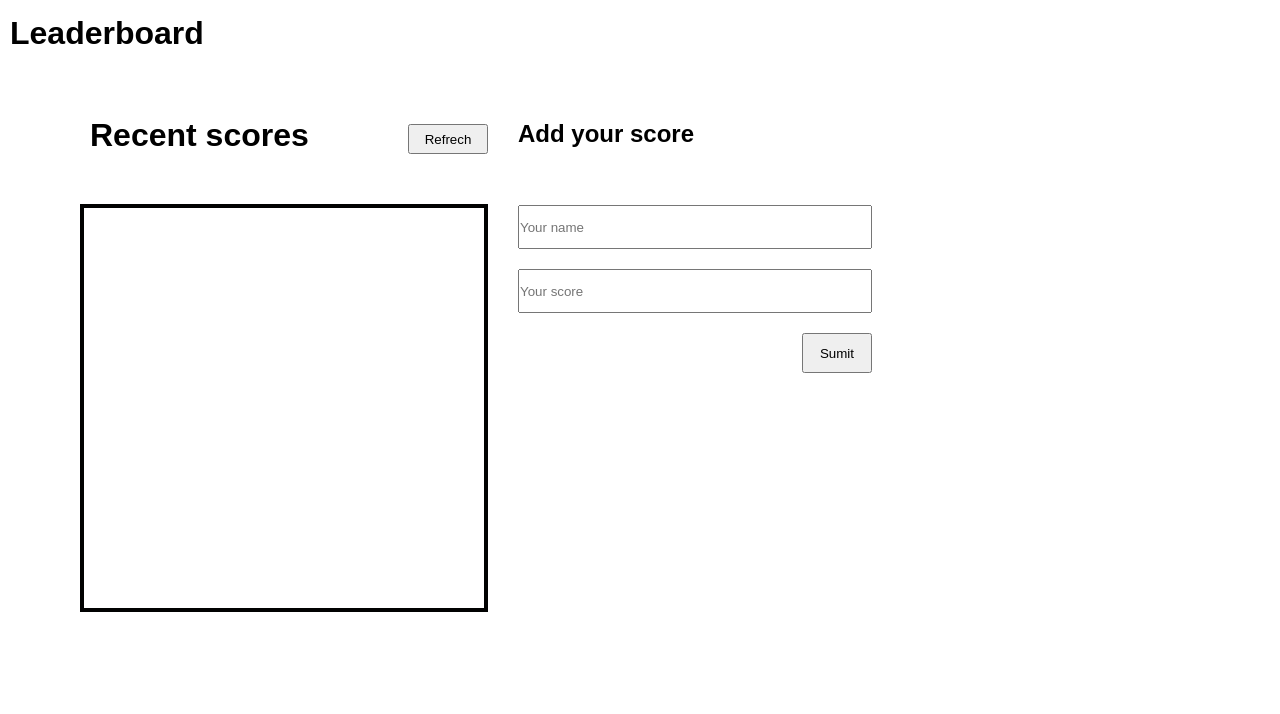
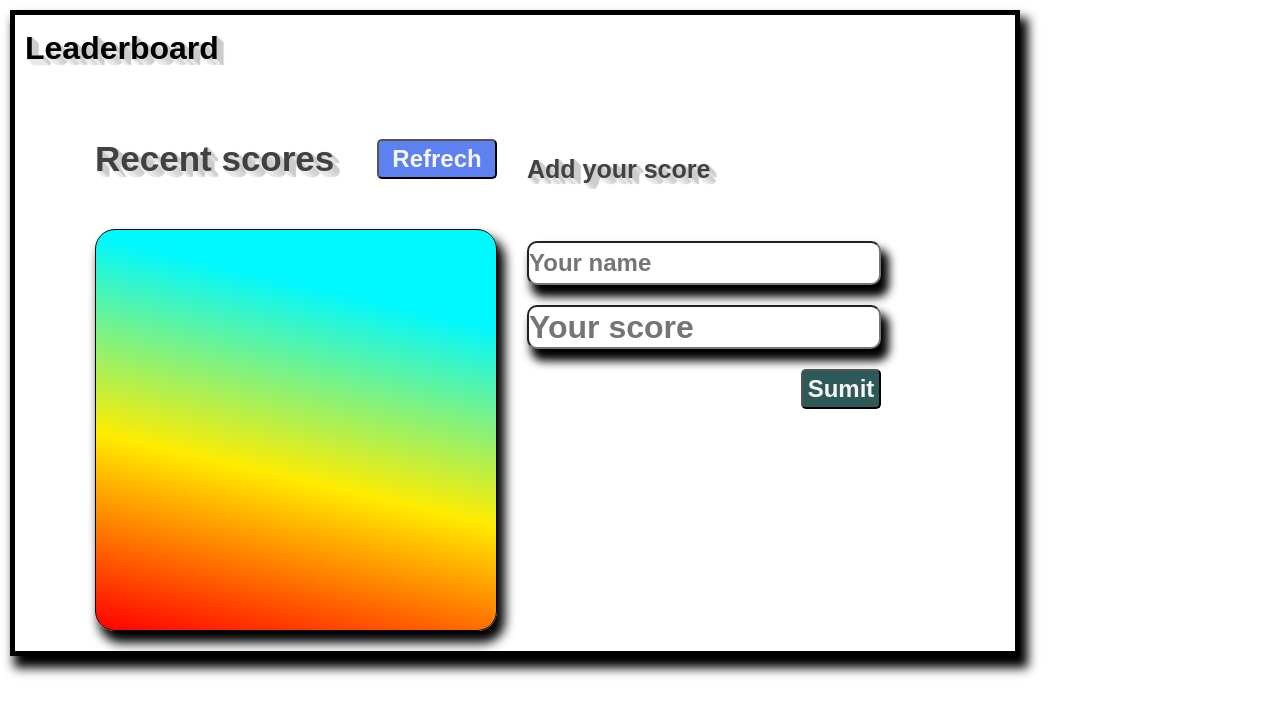
Before and after one commit to massazoum/Leaderboard, a website built with webpack: page src/index.html in a window 1280 px wide. Built offline with nearby package versions, Linux system fonts and the light colour scheme.

Commit message:
Adding style to the leaderboard page

```diff
--- a/src/index.html
+++ b/src/index.html
@@ -13,7 +13,7 @@
 
    <div class="tabescore">
     <div class="head-tabescore">
-     <h1> Recent scores</h1>
+     <h2> Recent scores</h2>
      <button class="btn-refresh">Refrech</button>
     </div>
     <div class="ScoresListes">
--- a/src/style.css
+++ b/src/style.css
@@ -5,18 +5,31 @@
 }
 
 h1 {
+  color: hsl(0, 20%, 1%);
+  background-color: hsl(0, 0%, 100%);
   margin-top: 15px;
   margin-left: 10px;
+  font-weight: 800;
+  font-size: xx-large;
+  text-shadow: 1px 0 1px hsl(0, 0%, 80%), 0 1px 1px hsl(0, 0%, 93%), 2px 1px 1px hsl(0, 0%, 80%), 1px 2px 1px hsl(0, 0%, 93%), 3px 2px 1px hsl(0, 0%, 80%), 2px 3px 1px hsl(0, 0%, 93%), 4px 3px 1px hsl(0, 0%, 80%), 3px 4px 1px hsl(0, 0%, 93%), 5px 4px 1px hsl(0, 0%, 80%), 4px 5px 1px hsl(0, 0%, 93%), 6px 5px 1px hsl(0, 0%, 80%), 5px 6px 1px hsl(0, 0%, 93%), 7px 6px 1px hsl(0, 0%, 80%);
 }
 
 main {
+  margin-top: 10px;
+  margin-left: 10px;
+  border: 5px solid black;
   display: flex;
+  width: 1000px;
+  height: auto;
+  padding-bottom: 10px;
+  box-shadow: 6px 10px 10px 2px black;
 }
 
 .leoderbaord {
   width: auto;
   height: auto;
   margin-right: 30px;
+  padding-bottom: 10px;
 }
 
 .tabescore {
@@ -29,26 +42,50 @@ main {
   justify-content: space-between;
 }
 
+.head-tabescore h2 {
+  margin-top: 22px;
+  font-weight: 800;
+  font-size: 35px;
+  text-shadow: 1px 0 1px hsl(0, 0%, 80%), 0 1px 1px hsl(0, 0%, 93%), 2px 1px 1px hsl(0, 0%, 80%), 1px 2px 1px hsl(0, 0%, 93%), 3px 2px 1px hsl(0, 0%, 80%), 2px 3px 1px hsl(0, 0%, 93%), 4px 3px 1px hsl(0, 0%, 80%), 3px 4px 1px hsl(0, 0%, 93%), 5px 4px 1px hsl(0, 0%, 80%), 4px 5px 1px hsl(0, 0%, 93%), 6px 5px 1px hsl(0, 0%, 80%), 5px 6px 1px hsl(0, 0%, 93%), 7px 6px 1px hsl(0, 0%, 80%);
+  color: rgb(65, 65, 65);
+}
+
 .btn-refresh {
   margin-top: 22px;
-  width: 80px;
-  height: 30px;
+  width: 120px;
+  height: 40px;
+  background: #5d81f0;
+  border-radius: 5px;
+  color: rgb(246, 244, 244);
+  font-weight: bold;
+  font-size: x-large;
 }
 
 .ScoresListes {
+  border-radius: 20px;
   margin-top: 50px;
   width: 400px;
   min-height: 400px;
-  border: 4px solid rgb(1, 2, 1);
+  box-shadow: 6px 10px 11px 2px black;
+  border: 1px solid rgb(1, 2, 1);
+  background: hsl(0, 100%, 50%);
+  background: linear-gradient(77deg, hsl(0, 100%, 50%) 0%, #ffec00 40%, #00f8ff 80%);
+  background: -webkit-linear-gradient(77deg, hsl(0, 100%, 50%) 0%, #ffec00 40%, #00f8ff 80%);
+  background: -moz-linear-gradient(77deg, hsl(0, 100%, 50%) 0%, #ffec00 40%, #00f8ff 80%);
 }
 
 .ScoresListe {
+  border-radius: 10px;
+  margin-left: 20px;
+  margin-top: 10px;
+  margin-right: 20px;
   display: flex;
   padding-top: 15px;
   height: 30px;
   background-color: rgb(54, 194, 194);
   font-weight: bold;
-  font-size: larger;
+  font-size: x-large;
+  color: rgb(2, 12, 20);
 }
 
 .scoreform {
@@ -60,18 +97,36 @@ main {
 .form-leoderbaord {
   width: auto;
   height: auto;
-  margin-top: 120px;
+  margin-top: 140px;
+  padding-right: 40px;
+}
+
+.form-leoderbaord h2 {
+  font-weight: 800;
+  font-size: 25px;
+  text-shadow: 1px 0 1px hsl(0, 0%, 80%), 0 1px 1px hsl(0, 0%, 93%), 2px 1px 1px hsl(0, 0%, 80%), 1px 2px 1px hsl(0, 0%, 93%), 3px 2px 1px hsl(0, 0%, 80%), 2px 3px 1px hsl(0, 0%, 93%), 4px 3px 1px hsl(0, 0%, 80%), 3px 4px 1px hsl(0, 0%, 93%), 5px 4px 1px hsl(0, 0%, 80%), 4px 5px 1px hsl(0, 0%, 93%), 6px 5px 1px hsl(0, 0%, 80%), 5px 6px 1px hsl(0, 0%, 93%), 7px 6px 1px hsl(0, 0%, 80%);
+  color: rgb(65, 65, 65);
 }
 
 input[type="text"] {
   height: 40px;
   width: 350px;
   margin-top: 37px;
+  font-size: x-large;
+  font-family: 'poppins', sans-serif;
+  font-weight: bolder;
+  border-radius: 10px;
+  box-shadow: 6px 10px 10px 2px black;
 }
 
 input[type="number"] {
   height: 40px;
   width: 350px;
+  color: rgb(12, 3, 3);
+  font-weight: bold;
+  font-size: xx-large;
+  border-radius: 10px;
+  box-shadow: 6px 10px 10px 2px black;
 }
 
 .div-bnt-Submit {
@@ -80,8 +135,13 @@ input[type="number"] {
 }
 
 .bnt-Submit {
-  width: 70px;
+  width: 80px;
   height: 40px;
+  background: #2d5959;
+  border-radius: 5px;
+  color: rgb(246, 244, 244);
+  font-weight: bold;
+  font-size: x-large;
 }
 
 .scorenom {
```
